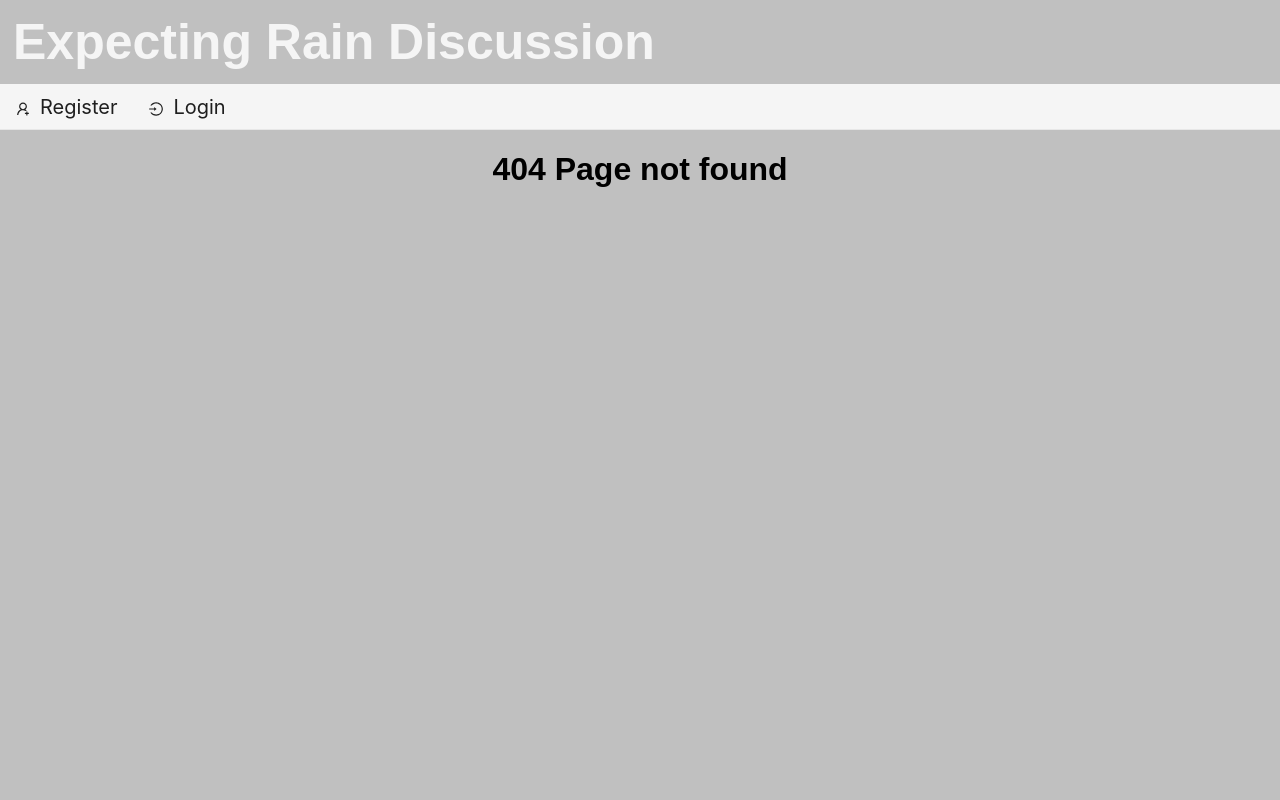
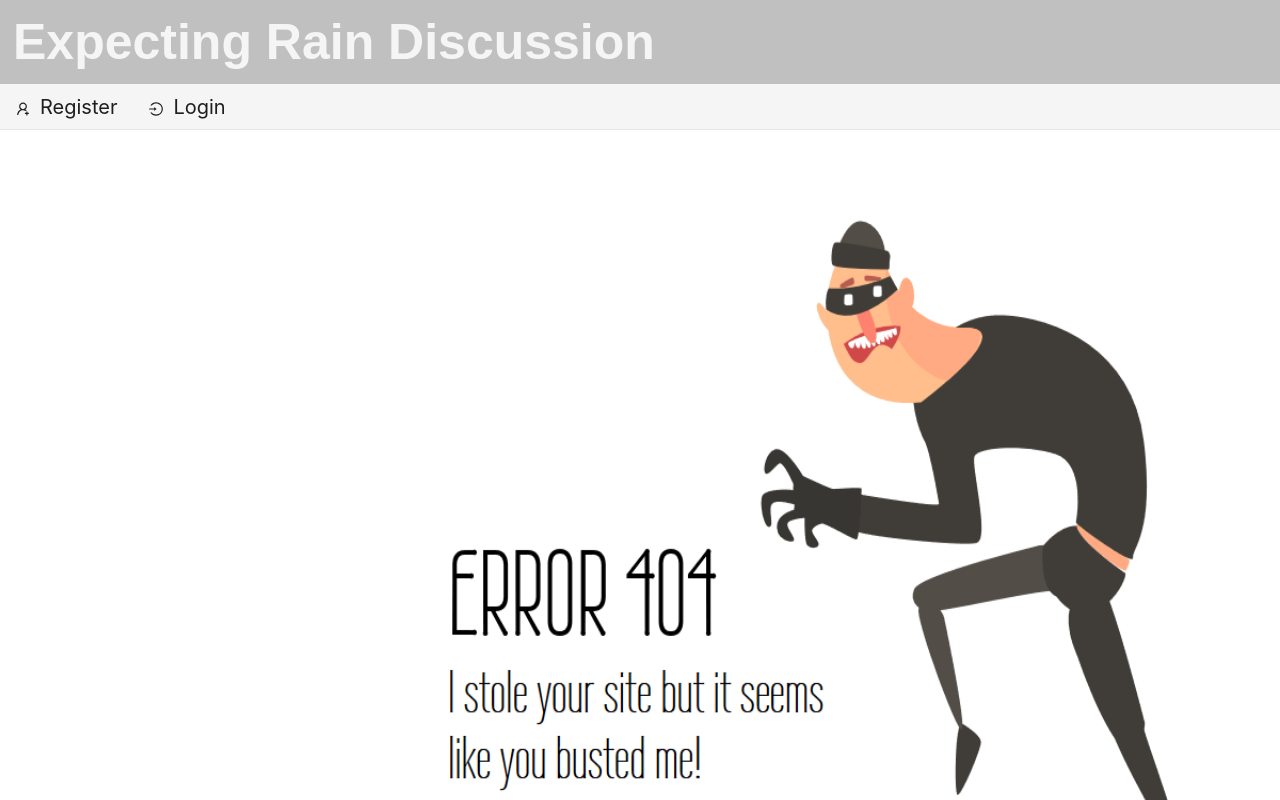
Before and after one commit to jerioz/REDUX-PROJECT-SOCIALMEDIA, a React (Create React App) app: page /logout in a window 1280 px wide. Before the commit this address had no page. Shown: the top 800 px of the page. Built offline with nearby package versions, Linux system fonts and the light colour scheme.

Commit message:
add img not Found

```diff
--- a/src/views/NotFoundView/NotFoundView.jsx
+++ b/src/views/NotFoundView/NotFoundView.jsx
@@ -1,10 +1,11 @@
 import './NotFoundView.styles.scss'
+import Photo from '../../assets/notFound.png'
 
 const NotFoundView = () => {
     return (
     <>
     <div className='notFound__container'>
-    <h1>404 Page not found</h1>
+    <img src={Photo} alt='photo' className='notFound__img'/>
     </div>
     </>
     )
--- a/src/views/NotFoundView/NotFoundView.styles.scss
+++ b/src/views/NotFoundView/NotFoundView.styles.scss
@@ -3,4 +3,8 @@
         min-height: 100vh;
         text-align: center;
     }
+    &__img {
+        min-height: 100vh;
+        width: 100%;
+    }
 }
```
Also changed, not shown: src/assets/notFound.png (added).
